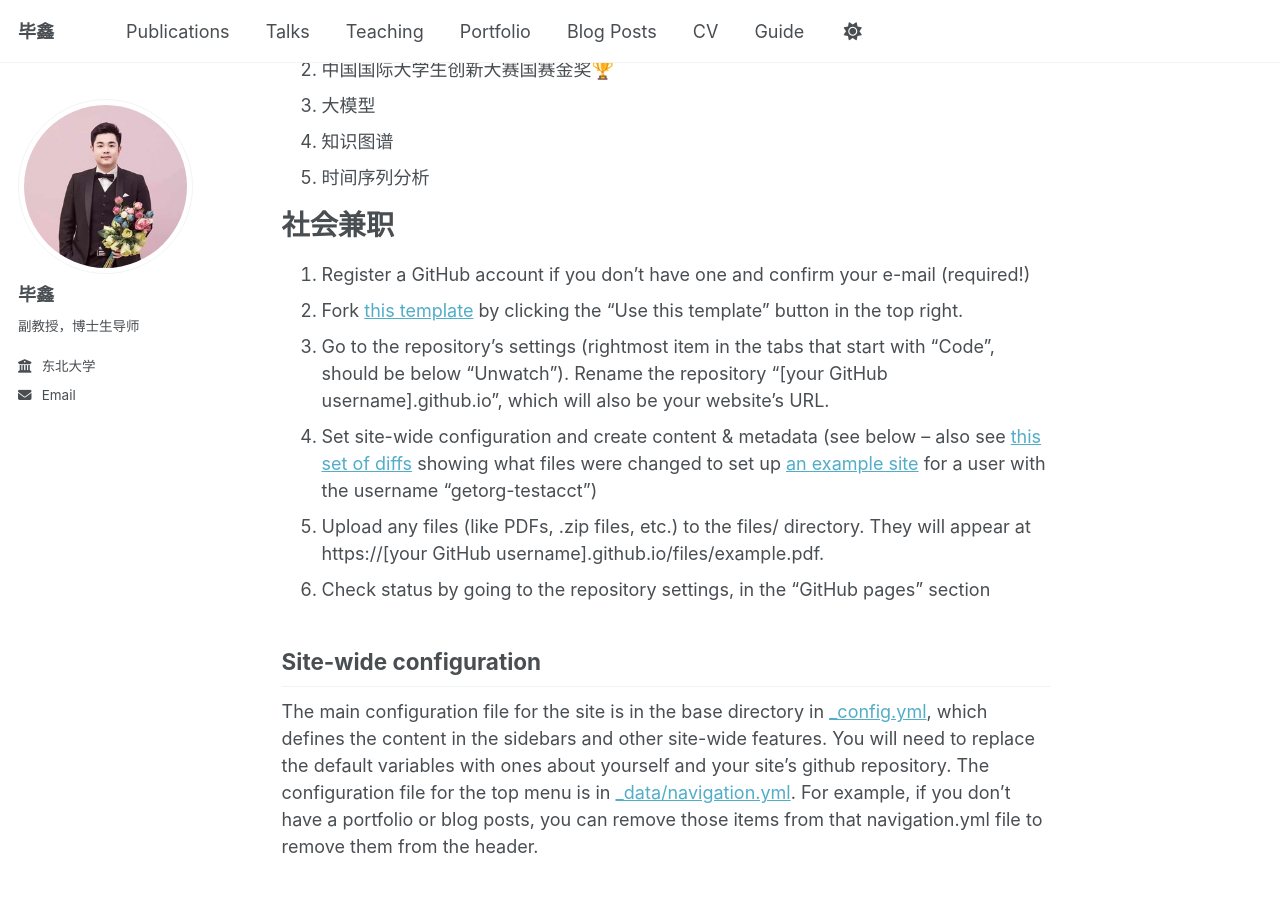
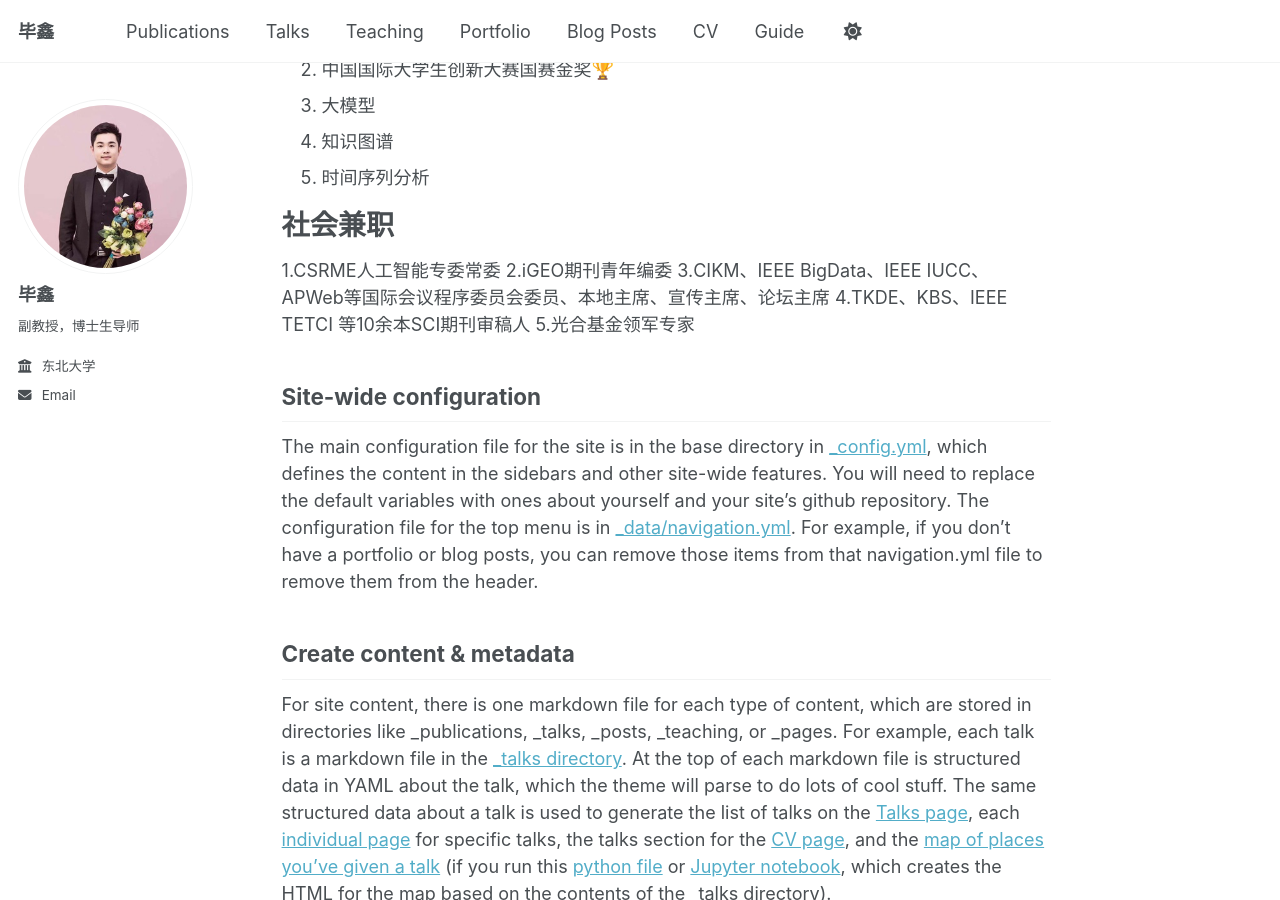
Before and after one commit to IDME-AI/IDME-AI.github.io, a Jekyll site: the page built from _pages/about.md, in a window 1280 px wide and 900 px high, scrolled down 648 px. Built offline with Jekyll 4.4.1, drawn with Linux system fonts in a browser that asks for light colours.

Commit message:
Initial commit

```diff
--- a/_pages/about.md
+++ b/_pages/about.md
@@ -24,12 +24,11 @@
 
 社会兼职
 ======
-1. Register a GitHub account if you don't have one and confirm your e-mail (required!)
-1. Fork [this template](https://github.com/academicpages/academicpages.github.io) by clicking the "Use this template" button in the top right.
-1. Go to the repository's settings (rightmost item in the tabs that start with "Code", should be below "Unwatch"). Rename the repository "[your GitHub username].github.io", which will also be your website's URL.
-1. Set site-wide configuration and create content & metadata (see below -- also see [this set of diffs](http://archive.is/3TPas) showing what files were changed to set up [an example site](https://getorg-testacct.github.io) for a user with the username "getorg-testacct")
-1. Upload any files (like PDFs, .zip files, etc.) to the files/ directory. They will appear at https://[your GitHub username].github.io/files/example.pdf.
-1. Check status by going to the repository settings, in the "GitHub pages" section
+1.CSRME人工智能专委常委
+2.iGEO期刊青年编委
+3.CIKM、IEEE BigData、IEEE IUCC、APWeb等国际会议程序委员会委员、本地主席、宣传主席、论坛主席
+4.TKDE、KBS、IEEE TETCI 等10余本SCI期刊审稿人
+5.光合基金领军专家
 
 Site-wide configuration
 ------
```
